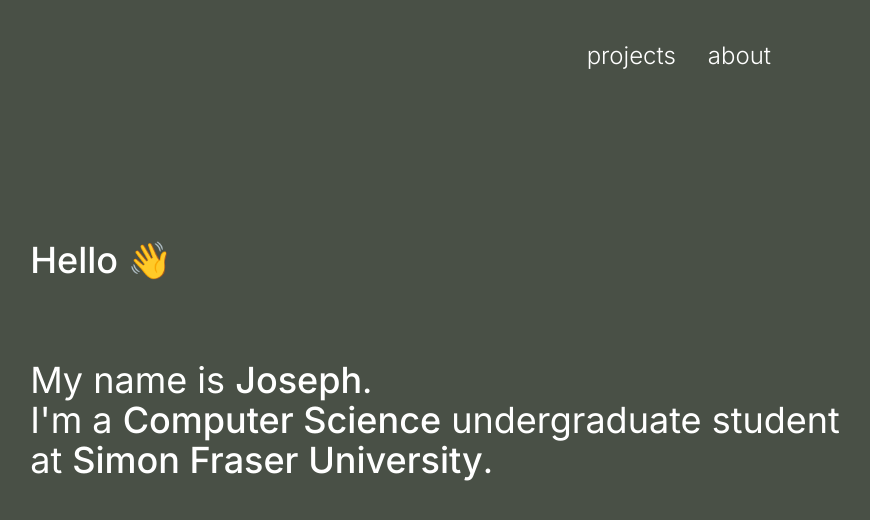
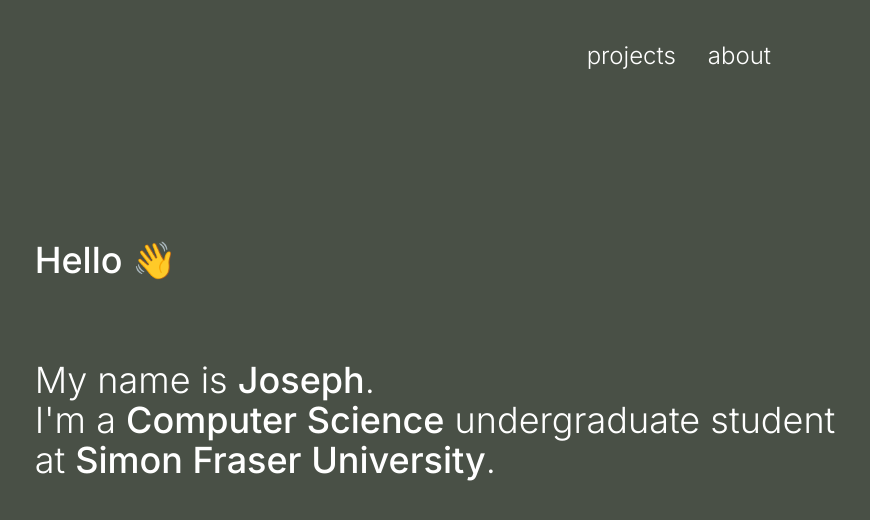
Before and after one commit to nevadoj/nevadoj.github.io, a React (Create React App) app: page / in a window 1280 px wide. Shown: the top 520 px of the page, without its empty margins (205-1075 px from the left). Built offline with nearby package versions, Linux system fonts and the light colour scheme; the HTML template or start-up script is replaced by a standard one.

Commit message:
homepage

```diff
--- a/src/components/Home.jsx
+++ b/src/components/Home.jsx
@@ -6,9 +6,11 @@
       <div className="max-w-screen-lg mx-auto flex flex-col items-center justify-center h-full md:flex-row">
         <div className="pb-96">
              <h2 className="text-4xl font-medium py-20">Hello 👋</h2>
-             <p className="text-4xl">My name is <span className="font-medium">Joseph</span>.</p>
-             <p className="text-4xl">I'm a <span className="font-medium">Computer Science</span> undergraduate student</p>
-             <p className='text-4xl'>at <span className="font-medium">Simon Fraser University</span>.</p>
+             <div className='font-light'>
+              <p className="text-4xl">My name is <span className="font-medium">Joseph</span>.</p>
+              <p className="text-4xl">I'm a <span className="font-medium">Computer Science</span> undergraduate student</p>
+              <p className='text-4xl'>at <span className="font-medium">Simon Fraser University</span>.</p>
+             </div>
         </div>
       </div>
     </div>
```
